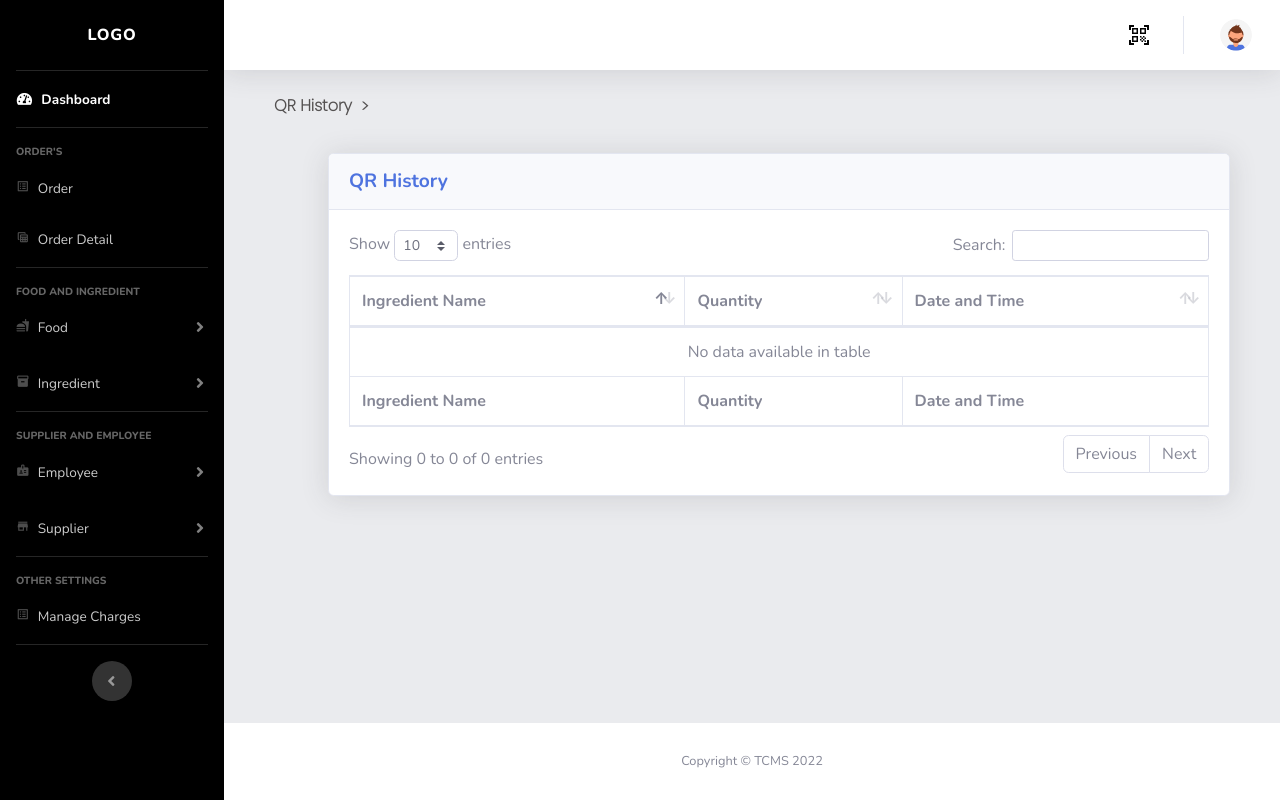
After one commit to satishkojushrestha/TandooryCafeS, a Django app: page /qrhistory/ in a window 1280 px wide. The commit adds this page. Run offline with Django 4.2, Linux system fonts and the light colour scheme; data that the repository does not hold is empty; some libraries are stand-ins or nearby versions.

Commit message:
QR history done

```diff
--- a/core/templates/pages/ingredient_detail.html
+++ b/core/templates/pages/ingredient_detail.html
@@ -39,7 +39,7 @@
                                     <h6 class="m-0 font-weight-bold text-primary" style="font-size: 1.2rem;">Ingredient</h6>
                                 </div>
                                 <div class="col-6">
-                                    <a href="{% url 'add_category' %}" class="noPrint" style="margin: 0; padding:0; float: right;">Qr History</a>
+                                    <a href="{% url 'qr_history_view' %}" class="noPrint" style="margin: 0; padding:0; float: right;">Qr History</a>
                                 </div>
                             </div>
                         </div>
--- /dev/null
+++ b/core/templates/pages/qr_history_detail.html
@@ -0,0 +1,93 @@
+{% extends 'base.html' %}
+{% load static %}
+
+{% block title %}QR Hoistory{% endblock %}
+
+{% block cssandscripts %}
+    <!-- Custom styles for this page -->
+    <link href="{% static 'vendor/datatables/dataTables.bootstrap4.min.css' %}" rel="stylesheet">
+    <style>
+        :root{
+            --delete_btn:#d74242;
+            --edit_btn:#2fa751;
+        }
+
+        .rm-background{
+            background-color: transparent;
+            border:none;
+        }
+
+
+    </style>
+
+{% endblock %}
+
+<!-- {% block employee_show %}show{% endblock %} -->
+
+{% block current_page %} QR History {% endblock %}
+
+{% block page_content %}
+                <!-- Begin Page Content -->
+                <div class="container-fluid" style="margin-top: 35px; margin-left: 80px; width: 90%;">
+
+                    <!-- DataTales Example -->
+                    <div class="card shadow mb-4">
+
+                        <div class="card-header py-3">
+                            <div class="row">
+                                <div class="col-6">
+                                    <h6 class="m-0 font-weight-bold text-primary" style="font-size: 1.2rem;">QR History</h6>
+                                </div>
+                            </div>
+                        </div>
+                        <div class="card-body">
+                            <div class="table-responsive">
+                                <table class="table table-bordered" id="dataTable" width="100%" cellspacing="0">
+                                    <thead>
+                                        <tr>
+                                            <th>Ingredient Name</th>
+                                            <th>Quantity</th>
+                                            <th>Date and Time</th>
+                                        </tr>
+                                    </thead>
+                                    <tfoot>
+                                        <tr>
+                                            <th>Ingredient Name</th>
+                                            <th>Quantity</th>
+                                            <th>Date and Time</th>
+                                        </tr>
+                                    </tfoot>
+                                    <tbody>
+                                        {% for qrhistory in qrhistories %}
+                                            <tr>
+                                                <td>{{ qrhistory.ing_name }}</td>
+                                                <td>{{ qrhistory.quantity }}</td>
+                                                <td>{{ qrhistory.scanned_date }}</td>
+                                            </tr>
+                                        {% endfor %}
+
+                                    </tbody>
+                                </table>
+                            </div>
+                        </div>
+                    </div>
+
+                </div>
+                <!-- /.container-fluid -->
+
+    {% endblock %}
+
+
+    {% block script %}
+    <!-- Page level plugins -->
+    <script src="{% static 'vendor/datatables/jquery.dataTables.min.js' %}"></script>
+    <script src="{% static 'vendor/datatables/dataTables.bootstrap4.min.js' %}"></script>
+
+    <!-- Page level custom scripts -->
+    <script src="{% static 'js/demo/datatables-demo.js' %}"></script>
+
+    {% endblock %}
+
+</body>
+
+</html>
--- a/core/urls.py
+++ b/core/urls.py
@@ -37,4 +37,5 @@ urlpatterns = [
     path('order/update/<int:id>', update_order, name="update_order"),
     path('qr/scan/', scanner_view, name='qr_scan'),
     path('stock/decrease/<int:id>/', decrease_stock, name='decrease_stock'),
+    path('qrhistory/', qr_history_view, name="qr_history_view"),
 ]
--- a/core/views.py
+++ b/core/views.py
@@ -697,3 +697,8 @@ def decrease_stock(request, id):
     return render(request, 'pages/decrease_stock.html',{
         'ingredient': ing
     })
+
+def qr_history_view(request):
+    return render(request,"pages/qr_history_detail.html",{
+        'qrhistories': QRHistory.objects.all(),
+    })
```
